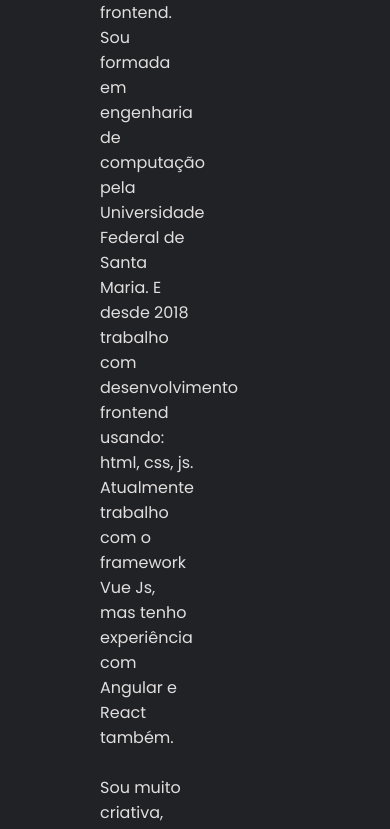
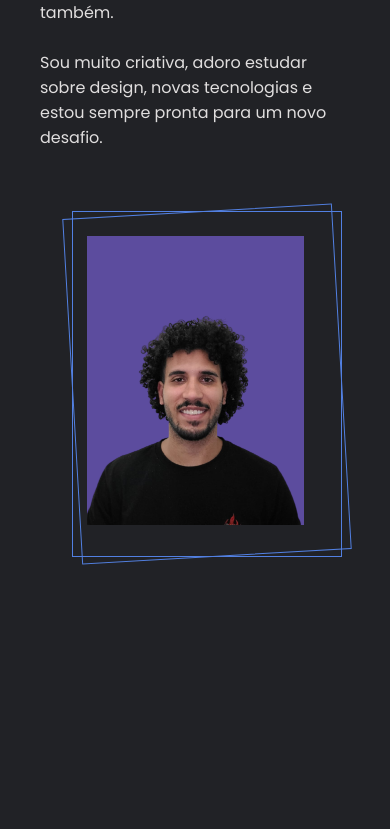
Before and after one commit to romulolessa/Projeto1---Portifolio, a plain HTML site: page index.html in a window 390 px wide. Shown: the part 1140-1969 px from the top of the page. After the commit the page ends 1782 px from the top, so only its background shows below. Drawn offline with nearby package versions, Linux system fonts and the light colour scheme.

Commit message:
About-me responsive

```diff
--- a/index.html
+++ b/index.html
@@ -38,6 +38,8 @@
             </p>
         </div>
             <div class="img-container">
+                <div class="line green"></div>
+                <div class="line purple"></div>
                 <img src="assets/profile.png" alt="Foto de perfil do Autor">
             </div>
     </section>
--- a/style.css
+++ b/style.css
@@ -74,6 +74,7 @@ nav{
     position: sticky;
     top: 0;
 
+    z-index: 99;
 }
 nav img{
     height: 45px;
@@ -97,13 +98,30 @@ nav ul a svg{
 }
 .about-me .container{
     width: 50%;
+    padding-right: 50px;
 }
 .about-me .img-container{
     width: 50%;
-    padding-right: 50px;
+    text-align: center;
+    position: relative;
 }
 .about-me .img-container img{
     width: 70%;
+    height: 100%;
+    object-fit: cover;
+}
+.about-me .img-container .line{
+    width: calc(50% + 145px);
+    height: calc(100% + 50px);
+    border: 1px solid var(--purple);
+
+    position: absolute;
+    top: -25px;
+    left: calc(50% - 70%/2 - 15px);
+}
+.about-me .img-container .line.green{
+    transform: rotate(-3.3deg);
+    color: var(--green);
 }
 /*Responsividade*/
 
@@ -116,6 +134,18 @@ nav ul a svg{
     }
     nav{
         padding: 0 30px;
+    }
+    .about-me{
+        flex-direction: column;
+    }
+    .about-me .container, .about-me .img-container{
+        width:100%;
+    }
+    .about-me .container{
+        padding-right: 0;
+    }
+    .about-me .img-container{
+        margin: 70px 0;
     }
 }
 /*Tablet*/
@@ -153,4 +183,10 @@ nav ul a svg{
         display: block;
         margin: 0 auto 10px;
     }
+    .about-me {
+        padding: 40px;
+    }
+    .about-me .img-container .line {
+        width: calc(50% + 115px);
+    }
 }
```
